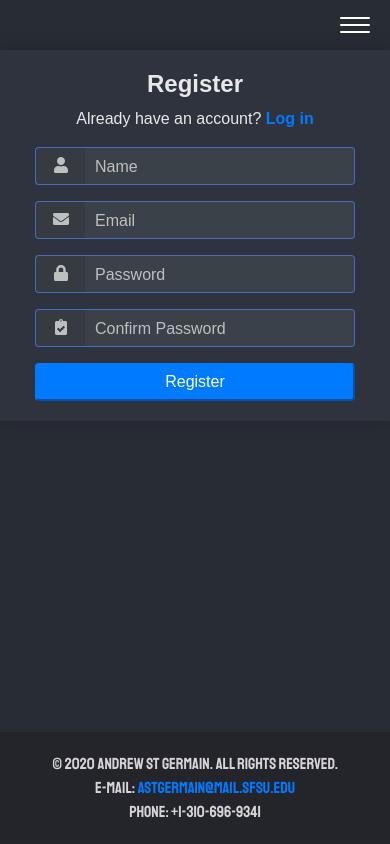
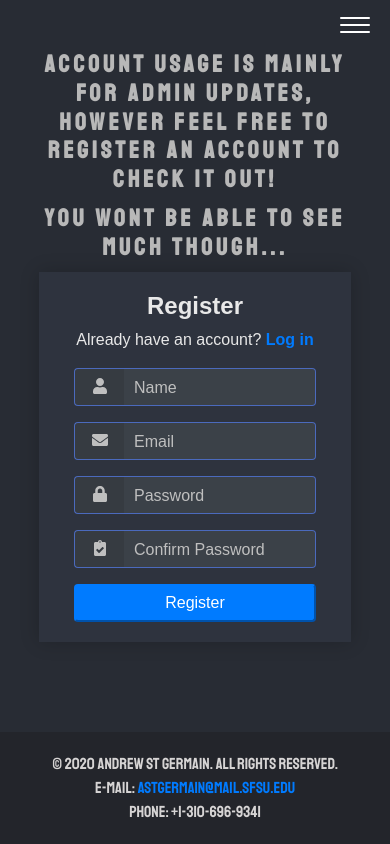
Before and after one commit to astgermain/PortfolioSite, a React (Create React App) app in the folder frontend/: page /register in a window 390 px wide. Built offline with nearby package versions, Linux system fonts and the light colour scheme.

Commit message:
Cleaned up mobile css

```diff
--- a/frontend/src/App.css
+++ b/frontend/src/App.css
@@ -174,7 +174,7 @@ body {
   font-family: 'Staatliches', cursive;
 }
 
-.about, .project {
+.about, .project, .register, .login, .dashboard {
   width: 80%;
   margin: auto;
 }
@@ -656,10 +656,6 @@ body {
 }
 
 @media only screen and (max-width: 768px) {
-	.container-fluid {
-    margin: 0;
-    padding: 0;
-  }
   .formView {
     width: 100%;
     max-width: none;
--- a/frontend/src/components/Dashboard.js
+++ b/frontend/src/components/Dashboard.js
@@ -25,7 +25,7 @@ class Dashboard extends Component {
         const dbAdminButton = this.state.opened ? 'Close DB Admin' : 'Open DB Admin'
         return (
             <Slide left>
-                <div style={{ height: "75vh" }} className="container valign-wrapper">
+                <div className="container dashboard">
                     <div className="row">
                         <div className="col s12 center-align">
                             <h4>
--- a/frontend/src/components/LoginModal.js
+++ b/frontend/src/components/LoginModal.js
@@ -64,7 +64,13 @@ class LoginModal extends Component {
         const passwordIcon = <FontAwesomeIcon icon={faLock} color="#bfbfbf" />
         return(
             <Zoom>
-                <div className="container-fluid">
+                <div className="container-fluid login">
+                    <h2 className="subHeader">
+                        Account usage is mainly for admin updates, however feel free to register an account to check it out!
+                    </h2>
+                    <h2 className="subHeader">
+                        You wont be able to see much though...
+                    </h2>
                     <div className="formView">
                         <div className="row justify-content-md-center">
                             <div className="col-md-auto">
--- a/frontend/src/components/RegisterModal.js
+++ b/frontend/src/components/RegisterModal.js
@@ -69,7 +69,13 @@ class RegisterModal extends Component {
         const password2Icon = <FontAwesomeIcon icon={faClipboardCheck} color="#bfbfbf" />
         return(
             <Pulse>
-                <div className="container-fluid">
+                <div className="container-fluid register">
+                    <h2 className="subHeader">
+                        Account usage is mainly for admin updates, however feel free to register an account to check it out!
+                    </h2>
+                    <h2 className="subHeader">
+                        You wont be able to see much though...
+                    </h2>
                     <div className="formView">
                         <div className="row justify-content-md-center">
                             <div className="col-md-auto">
```
